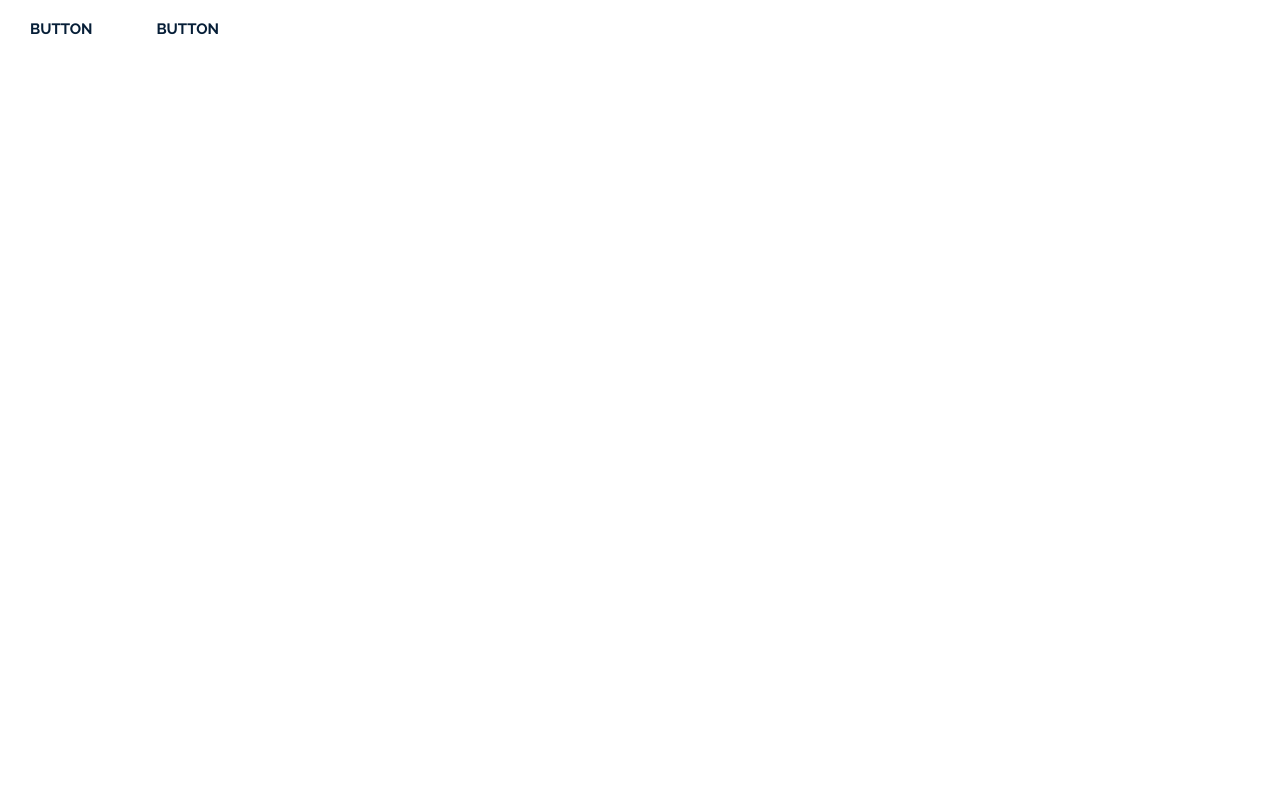
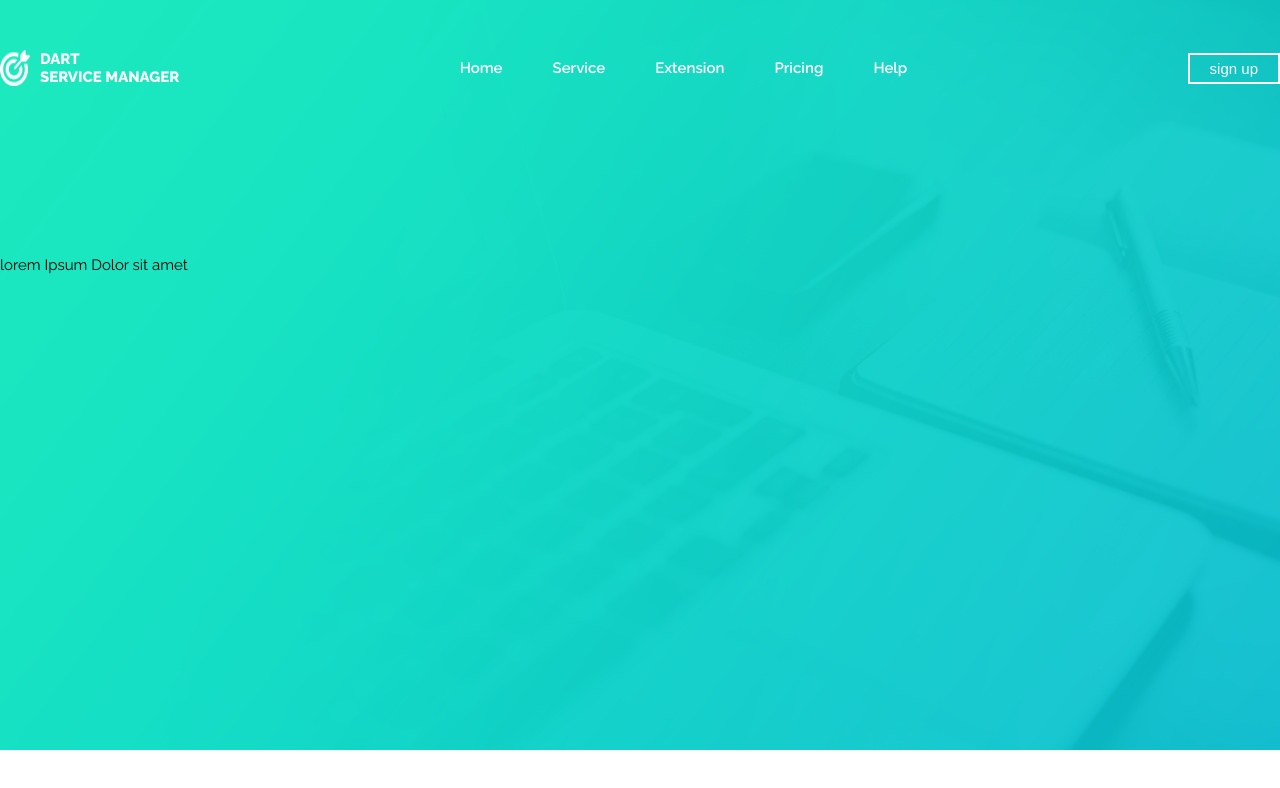
Before and after one commit to maxchernyakovich/project_Dart-Service-Manager_2, a website: page src/index.html in a window 1280 px wide. Drawn offline with Linux system fonts and the light colour scheme.

Commit message:
добавил блок header

```diff
--- a/src/index.html
+++ b/src/index.html
@@ -6,12 +6,40 @@
      <link href="https://fonts.googleapis.com/css?family=Raleway:400,600,700,800&display=swap" rel="stylesheet">
      <link rel="icon" type="image/png" sizes="32x32" href="img/favicon/favicon-32x32.png">
      <link rel="stylesheet" href="css/style.css">
-     <title>Document</title>
+     <title>Dart-service-manager_2</title>
 </head>
 <body>
 
-     <a class="btn" href="#">button</a>
-     <button class="btn">button</button>
+                    <!-- ==========header========== -->
+
+<header class="header">
+     <div class="container">
+
+          <div class="nav">
+               <a class="nav__logo" href="#">
+                    <img class="nav__logo--img" src="img/header/logo.png" alt="logo">
+                    <div class="nav__logo--text">Dart<br>
+                    service manager</div>
+               </a>
+               <div class="nav__link">
+                    <a href="#" class="nav__link--a">Home</a>
+                    <a href="#" class="nav__link--a">Service</a>
+                    <a href="#" class="nav__link--a">Extension</a>
+                    <a href="#" class="nav__link--a">Pricing</a>
+                    <a href="#" class="nav__link--a">Help</a>
+               </div>
+               <button class="nav__btn">sign up</button>
+          </div>
+
+          <div class="intro">
+               <p>lorem Ipsum
+               Dolor sit amet</p>
+
+
+          </div>
+
+     </div>
+</header>
 
 </body>
 </html>
--- a/src/sass/style.scss
+++ b/src/sass/style.scss
@@ -45,6 +45,7 @@ h1, h2, h3, h4, h5, h6 {
 }
 
 a {
+     color: $text-white;
      text-decoration: none;
 }
 
@@ -63,7 +64,7 @@ p {
 // ===BTN
 
 .btn {
-     padding: 2rem 3rem;
+     padding: 2rem 4rem;
      font-family: $font-open;
      font-size: $fs15;
      font-weight: 700;
@@ -73,7 +74,7 @@ p {
      border: none;
      border-radius: .5rem;
      cursor: pointer;
-     transition: background-color .2s linear;
+     transition: background-color .2s linear, color .2s linear;
 
      &:hover {
           color: $btn-white;
@@ -81,3 +82,72 @@ p {
      }
 
 }
+
+// ===HEADER
+
+.header {
+     background-image: url(../img/header/header-img.png);
+     width: auto;
+     height: 75rem;
+     padding-top: 5rem;
+
+     .nav {
+          display: flex;
+          justify-content: space-between;
+          align-items: center;
+
+          &__logo {
+               display: flex;
+
+               &--text {
+                    margin-left: 1rem;
+                    font-size: $fs15;
+                    font-weight: 800;
+                    text-transform: uppercase;
+                    transition: color .5s linear;
+                    &:hover {
+                         color: $btn-dark-blue;
+                    }
+               }
+          }
+
+          &__link {
+               display: flex;
+               align-items: center;
+
+               &--a {
+                    margin-right: 5rem;
+                    font-size: $fs15;
+                    font-weight: 600;
+                    transition: color .2s linear;
+                    &:hover {
+                         color: $btn-dark-blue;
+                    }
+                    &:last-child {
+                         margin-right: 0;
+                    }
+               }
+          }
+
+          &__btn {
+               padding: .5rem 2rem;
+               font-size: $fs15;
+               font-weight: 400;
+               color: $btn-white;
+               background-color: rgba(0, 50, 50, 0);
+               border: 0.2rem solid $bg-color;
+               cursor: pointer;
+               transition: border-color .2s linear, color .2s linear;
+              // transition: border-color .2s linear;
+
+               &:hover {
+                    color: $btn-dark-blue;
+                    border-color: $btn-dark-blue;
+               }
+          }
+     }
+
+     .intro {
+          margin-top: 17rem;
+     }
+}
```
Also changed, not shown: src/css/style.css.
